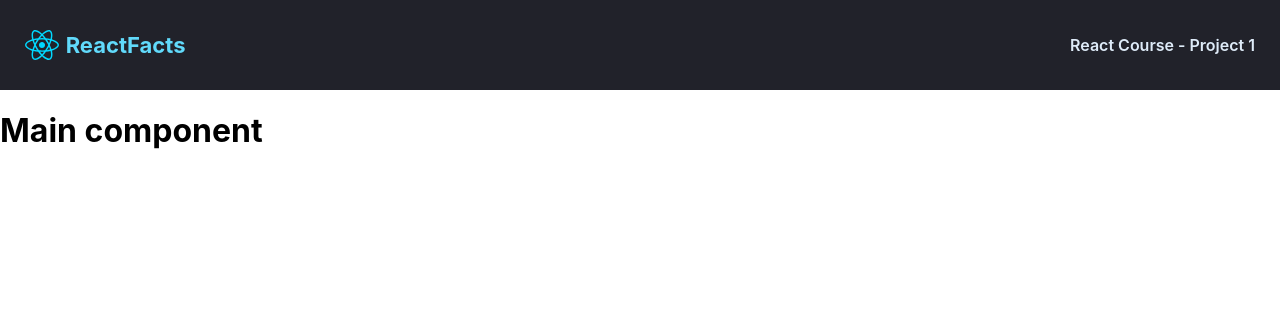
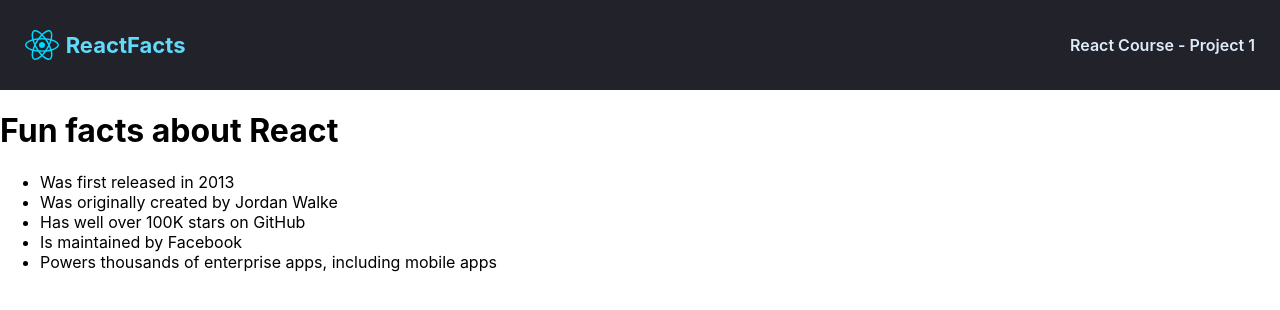
Before and after one commit to chen3yym/react_vite_static, a React (Vite) app: page / in a window 1280 px wide. Shown: the top 310 px of the page. Built offline with nearby package versions, Linux system fonts and the light colour scheme.

Commit message:
add main component

```diff
--- a/src/components/Main.jsx
+++ b/src/components/Main.jsx
@@ -1,5 +1,16 @@
 import React from "react"
 
 export default function Main() {
-    return <h1>Main component</h1>
+    return (
+        <main>
+            <h1>Fun facts about React</h1>
+            <ul>
+                <li>Was first released in 2013</li>
+                <li>Was originally created by Jordan Walke</li>
+                <li>Has well over 100K stars on GitHub</li>
+                <li>Is maintained by Facebook</li>
+                <li>Powers thousands of enterprise apps, including mobile apps</li>
+            </ul>
+        </main>
+    )
 }
```
